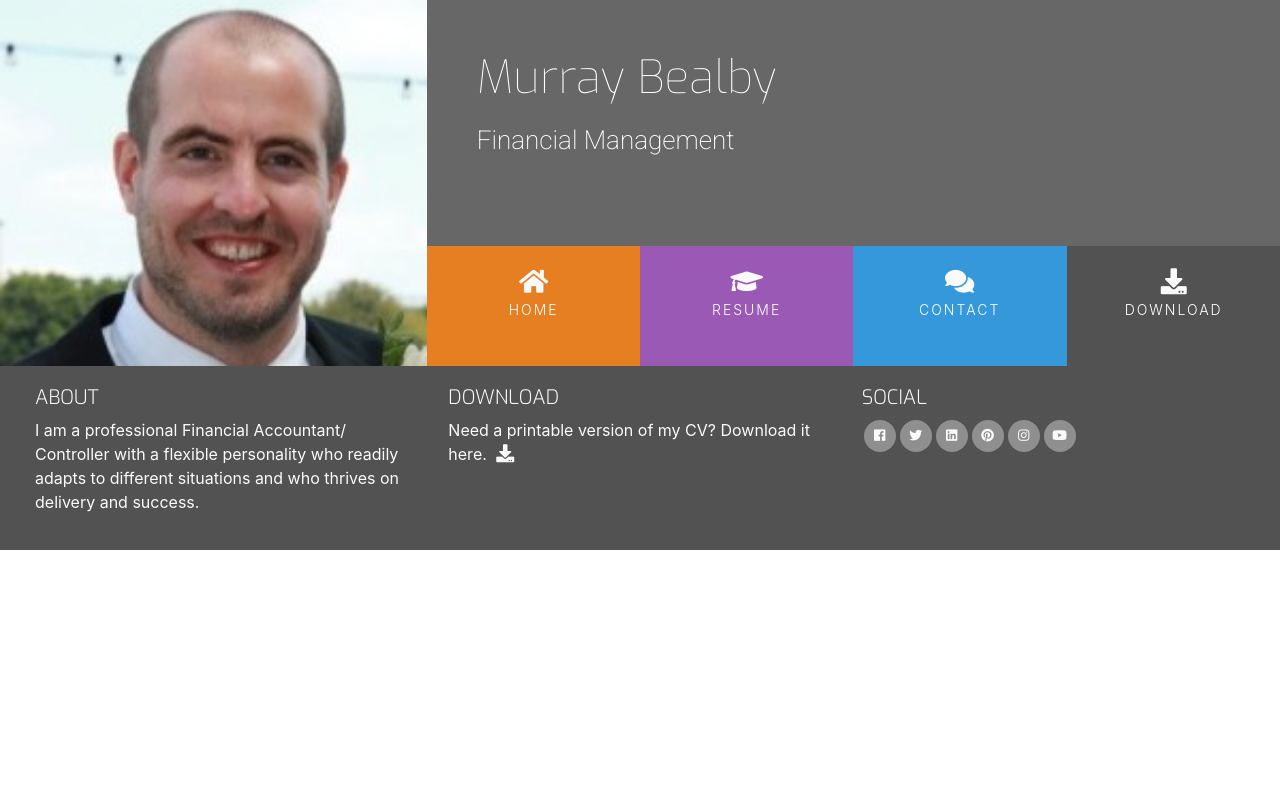
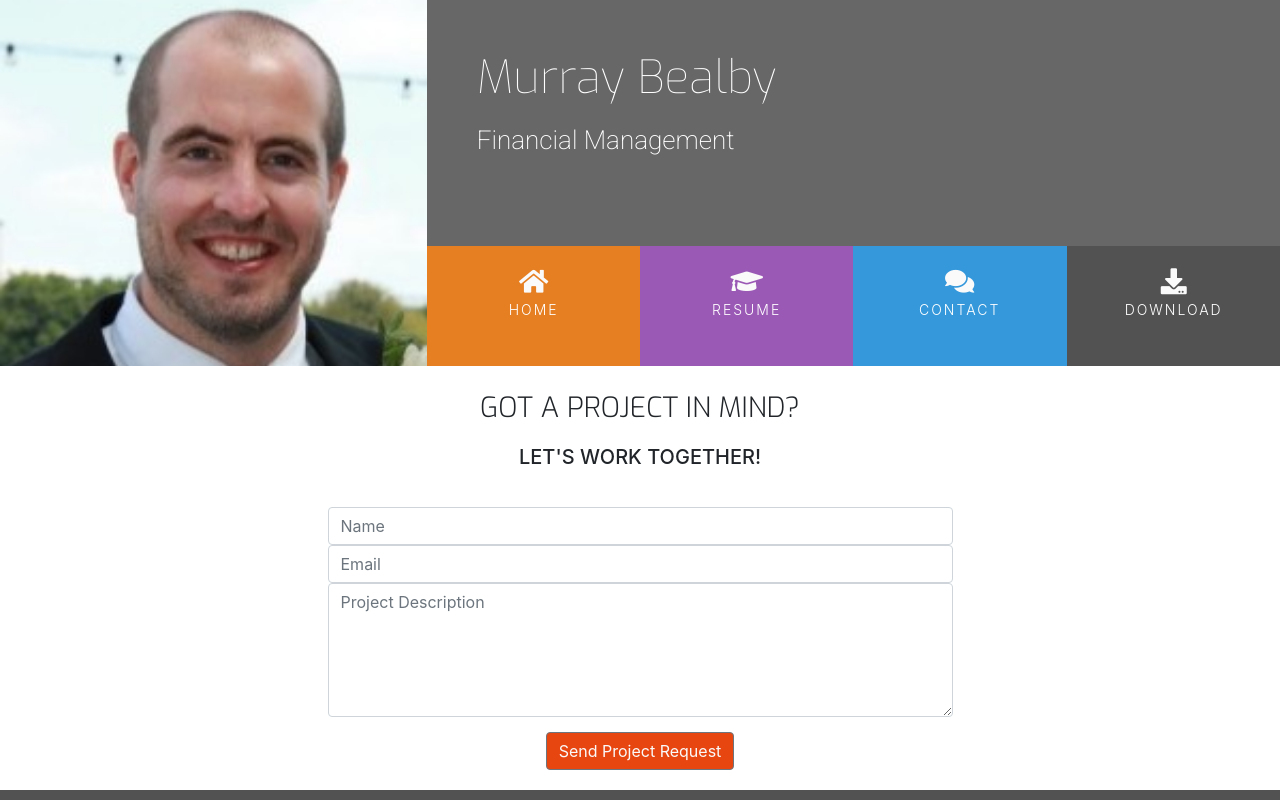
Before and after one commit to Bealby/UCD-Resume, a plain HTML site: page contact.html in a window 1280 px wide. Shown: the top 800 px of the page. Drawn offline with nearby package versions, Linux system fonts and the light colour scheme.

Commit message:
Chnages to contact.html

```diff
--- a/assets/css/style.css
+++ b/assets/css/style.css
@@ -16,6 +16,10 @@
 
 .bg-color-work-history{
     background-color:#9b59b6;
+}
+
+.bg-color-contact{
+    background-color:#fff;
 }
 
 .ui-menu-color-home{
@@ -332,3 +336,36 @@ footer {
 .history-items{
     bottom-margin:30px;
 }
+
+/*----------------------------------------------------Contact Form*/
+
+.contact-heading {
+    font-family: "exo", sans-serif;
+    font-weight:300;
+    margin-top:25px;
+    margin-bottom:20px;
+}
+
+.center-form{
+    padding-top:10px;
+    margin: 0 auto;
+    max-width:70%;
+}
+
+button[type="submit"]{
+    margin-top:15px;
+    margin-bottom:20px;
+    color:#fafafa;
+    background-color:#e84610;
+}
+
+/*----------------------------------------------------Media Query*/
+
+@media(min-width: 992px){
+    .center-form {
+        padding-top:30px;
+        min-height:240px;
+        margin: 0 auto;
+        max-width:50%;
+}
+}
--- a/contact.html
+++ b/contact.html
@@ -53,7 +53,25 @@
 
 	</header>
 
-	<section>
+	<section class="container-fluid">
+		<div class="row bg-color-contact">
+			<div class="col">
+				<h3 class="contact-heading uppercase text-center">Got a project in mind?</h3>
+				<h5 class="uppercase text-center">Let's work together!</h5>
+				<div class="center-form">
+					<form>
+						<input type="text" name="name" id="fullname" class="form-control" placeholder="Name" required />
+						<input type="email" name="email" id="emailaddress" class="form-control" placeholder="Email" required />
+						<textarea rows="5" name="projectsummary" id="projectsummary" class="form-control" placeholder="Project Description" required></textarea>
+						<div class="form-row text-center">
+							<div class="col">
+								<button type="submit" class="btn btn-secondary">Send Project Request</button>
+							</div>
+						</div>
+					</form>
+				</div>
+			</div>
+		</div>
 
 	</section>
 
@@ -99,12 +117,12 @@
 							<i class="fab fa-pinterest" aria-hidden="true"></i>
 							<span class="sr-only">Pinterest</span>
 						</a>
-                        <li class="list-inline-item">
+					<li class="list-inline-item">
 						<a target="_blank" href="#">
 							<i class="fab fa-instagram" aria-hidden="true"></i>
 							<span class="sr-only">Instagram</span>
 						</a>
-                        <li class="list-inline-item">
+					<li class="list-inline-item">
 						<a target="_blank" href="#">
 							<i class="fab fa-youtube" aria-hidden="true"></i>
 							<span class="sr-only">YouTube</span>
```
